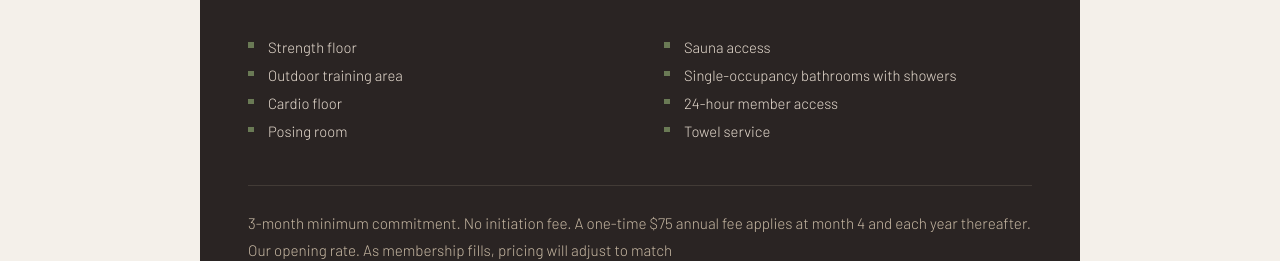
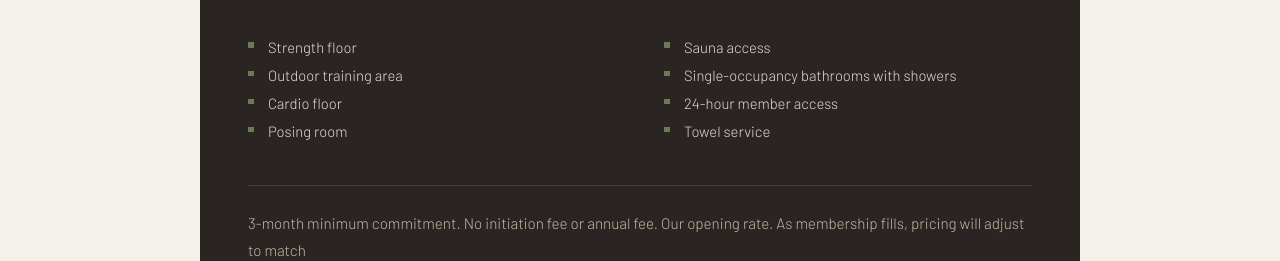
Before and after one commit to prfornita-dev/habitat-website, a plain HTML site: page memberships.html in a window 1280 px wide. Shown: the part 691-952 px from the top of the page. Drawn offline with nearby package versions, Linux system fonts and the light colour scheme.

Commit message:
Update membership note to remove annual fee
Removed mention of annual fee from membership note.

```diff
--- a/memberships.html
+++ b/memberships.html
@@ -481,7 +481,7 @@
           <li>Towel service</li>
         </ul>
         <div class="membership-note">
-          3-month minimum commitment. No initiation fee. A one-time $75 annual fee applies at month 4 and each year thereafter. Our opening rate. As membership fills, pricing will adjust to match
+          3-month minimum commitment. No initiation fee or annual fee. Our opening rate. As membership fills, pricing will adjust to match
         </div>
         <a href="https://habitatfitness.gymmasteronline.com/portal/membership/690030ccdb4853f03ae842d1fec0f6f3"
            target="_blank" rel="noopener" class="btn-join">Join Habitat Fitness</a>
```
